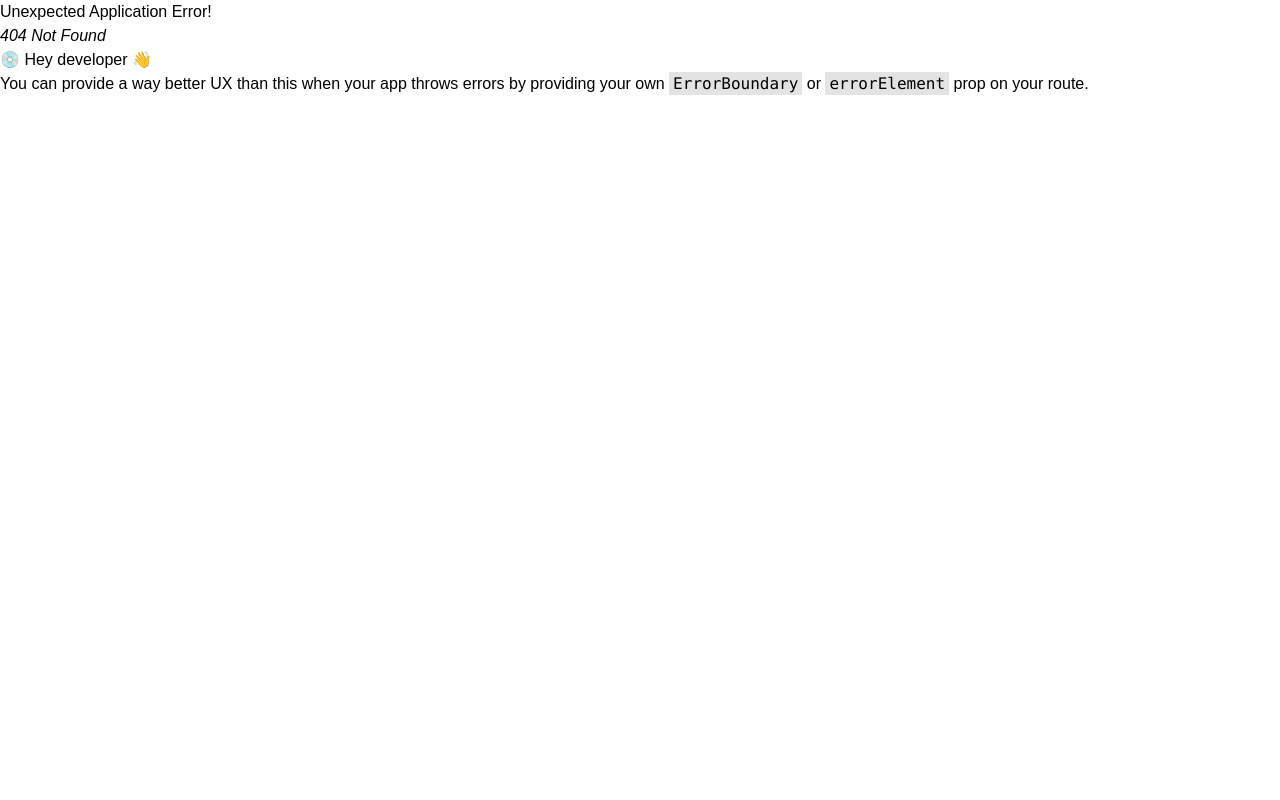
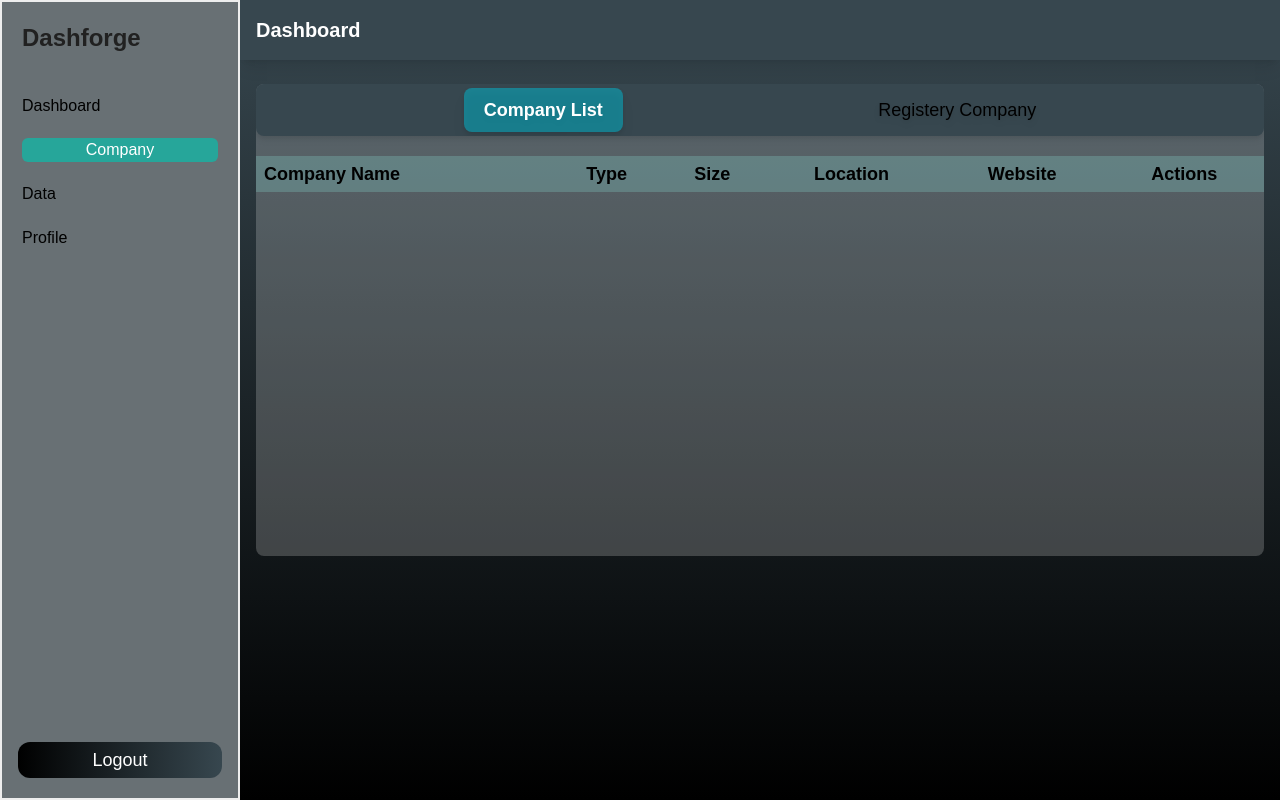
Before and after one commit to raunak234362/DashForge, a React (Vite) app: page /dashboard/company in a window 1280 px wide. Before the commit this address had no page. Built offline with nearby package versions, Linux system fonts and the light colour scheme.

Commit message:
add company management features; implement ShowAllCompany and RegisterCompany components with routing

```diff
--- a/src/components/dashboard/main/datagenerate/GenerateData.jsx
+++ b/src/components/dashboard/main/datagenerate/GenerateData.jsx
@@ -3,6 +3,8 @@ import { useForm } from "react-hook-form";
 import Service from "../../../../config/Service";
 import { AddCSV, Input, Button, ShowAllCSV } from "../../../index";
 import RegisterCompany from "./RegisterCompany";
+import ShowAllCompany from "./ShowAllCompany";
+import { NavLink, Outlet } from "react-router-dom";
 
 const GenerateData = () => {
   const {
@@ -24,22 +26,42 @@ const GenerateData = () => {
   };
   return (
     <div>
-      {/* <div>
-        <AddCSV />
-        <ShowAllCSV />
+      <div className="h-[85vh] mt-2 overflow-y-auto">
+        <div className={` rounded-lg bg-white/20 md:text-lg text-sm`}>
+          <div className="overflow-auto rounded-lg bg-blue-gray-800 drop-shadow-md md:w-full w-full">
+            <nav className="px-5 drop-shadow-md text-center">
+              <ul className=" flex items-center justify-evenly gap-10 py-1 text-center">
+              <li className="px-2">
+                  <NavLink
+                    to=""
+                    className={({ isActive }) =>
+                      isActive
+                        ? "bg-cyan-500/50 text-white drop-shadow-lg flex px-5 py-2 rounded-lg font-semibold"
+                        : "hover:bg-teal-200 rounded-lg flex px-5 py-2 hover:text-white"
+                    }
+                  >
+                    Company List
+                  </NavLink>
+                </li>
+                <li className="px-2">
+                  <NavLink
+                    to="register-company"
+                    className={({ isActive }) =>
+                      isActive
+                        ? "bg-cyan-500/50 text-white drop-shadow-lg flex px-5 py-2 rounded-lg font-semibold"
+                        : "hover:bg-teal-200 rounded-lg flex px-5 py-2 hover:text-white"
+                    }
+                  >
+                    Registery Company
+                  </NavLink>
+                </li>
+
+              </ul>
+            </nav>
+          </div>
+          <Outlet/>
+        </div>
       </div>
-      <div>
-        <form onSubmit={handleSubmit(FetchAI)} className="flex flex-row gap-4">
-          <Input
-            label="Generate AI Data"
-            type="text"
-            placeholder="Generate AI Data"
-            {...register}
-          />
-          <Button type="submit">Search</Button>
-        </form>
-      </div> */}
-      <RegisterCompany/>
     </div>
   );
 };
--- a/src/components/dashboard/main/datagenerate/RegisterCompany.jsx
+++ b/src/components/dashboard/main/datagenerate/RegisterCompany.jsx
@@ -27,14 +27,8 @@ const RegisterCompany = () => {
 
   return (
     <>
-      <section className="h-fit w-full bg-white/30 rounded-md p-5">
-        <div className="w-full flex justify-center">
-          <div className="">
-            <h1 className="bg-blue-gray-900 text-xl  font-bold text-white mb-5 px-5 py-1 rounded-md">
-              Register Company
-            </h1>
-          </div>
-        </div>
+      <section className="h-fit w-full  rounded-md p-5">
+
         <form onSubmit={handleSubmit(onSubmit)} className="space-y-4">
           <div>
             <Input
@@ -85,6 +79,15 @@ const RegisterCompany = () => {
               onChange={setValue}
             />
           </div>
+          <div>
+            <Input
+              label="Website"
+              type="text"
+              placeholder="Website"
+              {...register("website", { required: true })}
+            />
+            {errors.website && <div>This field is required</div>}
+          </div>
 
           <Button type="submit" disabled={isSubmitting}>
             {isSubmitting ? "Registering..." : "Register Company"}
--- /dev/null
+++ b/src/components/dashboard/main/datagenerate/ShowAllCompany.jsx
@@ -0,0 +1,24 @@
+
+const ShowAllCompany = () => {
+  return (
+    <div className="mt-5  h-[50vh] overflow-auto">
+      <table className="h-fit md:w-full w-[90vw] border-collapse text-center md:text-lg text-xs rounded-xl">
+        <thead>
+            <tr className="bg-teal-200/30">
+                <th className="px-2 py-1 text-left cursor-pointer">Company Name</th>
+                <th className="px-2 py-1 cursor-pointer">Type</th>
+                <th className="px-2 py-1 cursor-pointer">Size</th>
+                <th className="px-2 py-1 cursor-pointer">Location</th>
+                <th className="px-2 py-1 cursor-pointer">Website</th>
+                <th className="px-2 py-1 cursor-pointer">Actions</th>
+            </tr>
+        </thead>
+        <tbody>
+
+        </tbody>
+      </table>
+    </div>
+  )
+}
+
+export default ShowAllCompany
--- a/src/components/dashboard/sidebar/Sidebar.jsx
+++ b/src/components/dashboard/sidebar/Sidebar.jsx
@@ -71,7 +71,19 @@ const Sidebar = () => {
 
           <li className="w-full">
             <NavLink
-              to="generate-Data"
+              to="company"
+              className={({ isActive }) =>
+                isActive
+                  ? "flex justify-center items-center text-white bg-teal-400 rounded-md w-full  delay-150 transition-all ease-in-out"
+                  : "text-black hover:text-white hover:flex hover:justify-center hover:items-center hover:bg-teal-200  rounded-md"
+              }
+            >
+              <div>Company</div>
+            </NavLink>
+          </li>
+          <li className="w-full">
+            <NavLink
+              to="data"
               className={({ isActive }) =>
                 isActive
                   ? "flex justify-center items-center text-white bg-teal-400 rounded-md w-full  delay-150 transition-all ease-in-out"
--- a/src/components/index.js
+++ b/src/components/index.js
@@ -15,6 +15,8 @@ import AddCSV from "./csv/CSV";
 import GenerateData from "./dashboard/main/datagenerate/GenerateData";
 import MainDashboard from "./dashboard/main/maindashboard/MainDashboard";
 import ShowAllCSV from "./dashboard/main/allCSV/ShowAllCSV";
+import ShowAllCompany from "./dashboard/main/datagenerate/ShowAllCompany";
+import RegisterCompany from "./dashboard/main/datagenerate/RegisterCompany";
 
 export {
   Layout,
@@ -28,6 +30,8 @@ export {
   AuthLayout,
   AddCSV,
   ShowAllCSV,
+  ShowAllCompany,
+  RegisterCompany,
   MainDashboard,
   GenerateData,
 };
```
Also changed, not shown: src/main.jsx (+13 -3 lines).
